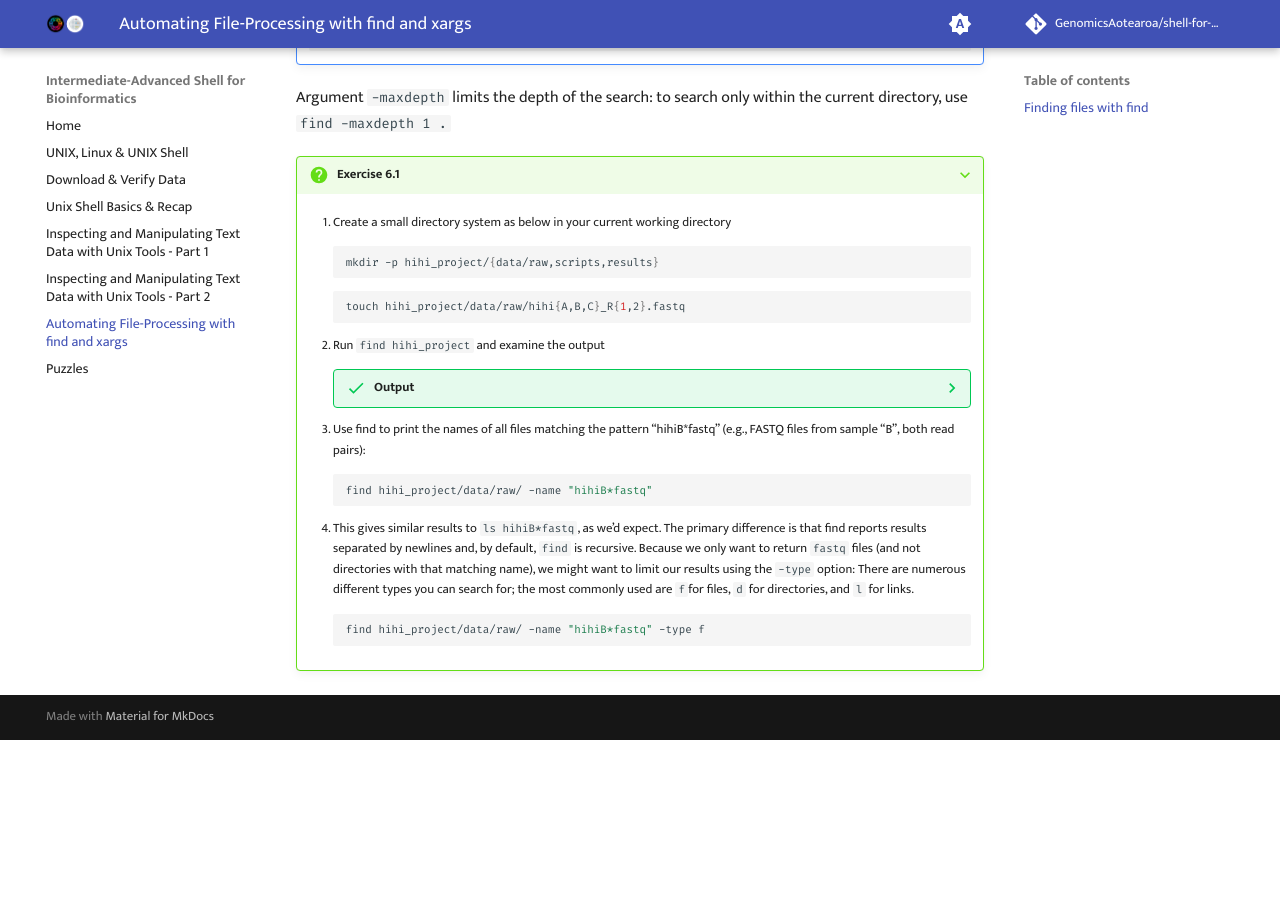
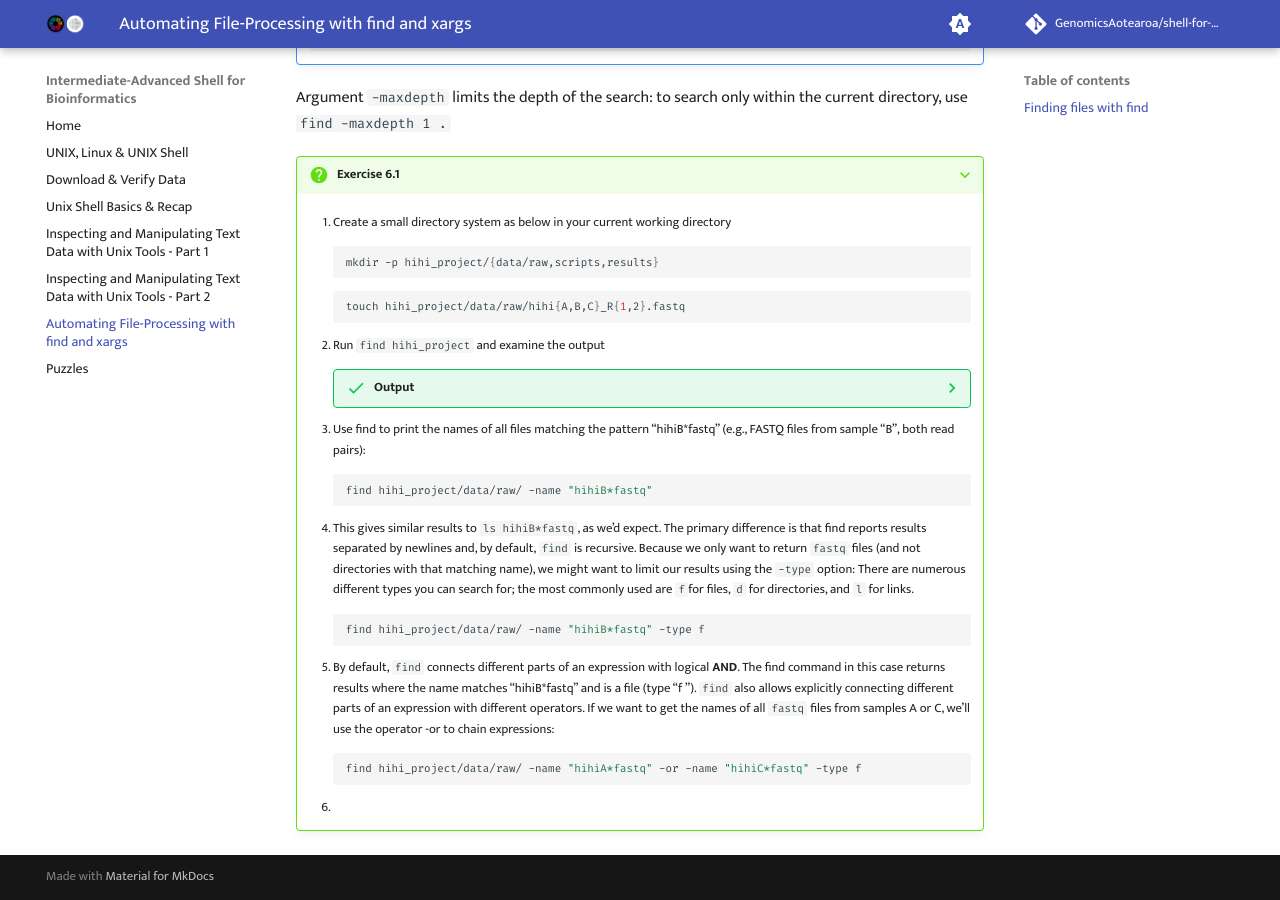
Before and after one commit to GenomicsAotearoa/shell-for-bioinformatics, an MkDocs documentation site: the page built from docs/6_automate_fileprocessing_find_xargs.md, in a window 1280 px wide and 900 px high, scrolled down 1402 px. Built offline with MkDocs 1.6.1 and Material for MkDocs 9.7.7, drawn with Linux system fonts in a browser that asks for light colours; comment, search, counter and statistics services are not loaded; before the commit the page ends 2142 px from its top, so only the background shows below that.

Commit message:
find exercise 6

````diff
--- a/docs/6_automate_fileprocessing_find_xargs.md
+++ b/docs/6_automate_fileprocessing_find_xargs.md
@@ -91,3 +91,10 @@ Argument `-maxdepth` limits the depth of the search: to search only within the c
         ```bash
         find hihi_project/data/raw/ -name "hihiB*fastq" -type f
         ```
+    5. By default, `find` connects different parts of an expression with logical **AND**. The find command in this case returns results where the name matches “hihiB*fastq” and is a file (type “f ”). `find` also allows explicitly connecting different parts of an expression with different operators.
+    If we want to get the names of all `fastq` files from samples A or C, we’ll use the operator -or to chain expressions:
+
+        ```bash
+        find hihi_project/data/raw/ -name "hihiA*fastq" -or -name "hihiC*fastq" -type f
+        ```
+    6.
````
